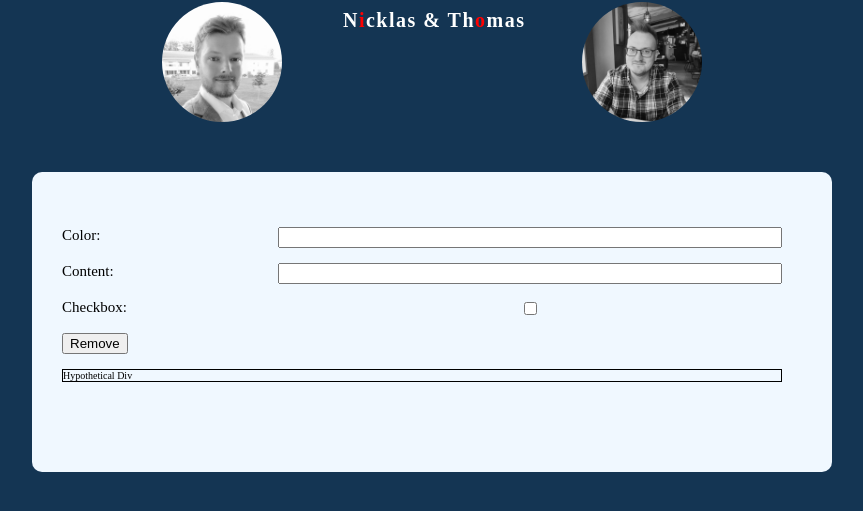
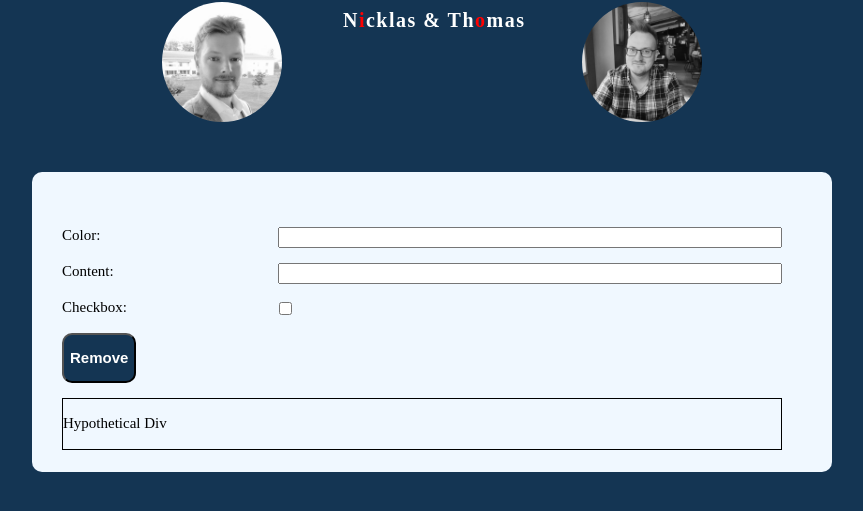
Before and after one commit to Kaffesumpet/gik339-40-labb1, a plain HTML site: page index.html in a window 1280 px wide. Shown: the part 133-644 px from the top of the page, without its empty margins (208-1071 px from the left). Drawn offline with Linux system fonts and the light colour scheme.

Commit message:
Mindre stilistiska ändringar

```diff
--- a/index.html
+++ b/index.html
@@ -48,7 +48,7 @@
                     <input type="text" name="content" id="content" class="textfield" />
                 </div>
 
-                <div class="item grid-minor">
+                <div class="item grid-checkbox">
                     <label for="divStyle">Checkbox:</label>
                     <input type="checkbox" name="divStyle" id="divStyle" class="checkbox" />
                 </div>
--- a/styles/flex'n'grid.css
+++ b/styles/flex'n'grid.css
@@ -1,27 +1,30 @@
-.grid-minor {
-    display: grid;
-    grid-template-columns: 30% 70%;
+.flexbox {
+    display: flex;
+    justify-content: center;
+    align-items: center;
 }
-
-
-.grid-image {
-    display: grid;
-    grid-template-columns: 50% 50%;
-}
-
 
 .grid {
     display: grid;
     grid-template-columns: repeat (2, 1fr);
 }
 
-.flexbox {
-    display: flex;
-    justify-content: center;
-    align-items: center;
-}
-
 .item {
     margin: 0.5rem 1rem 1rem 3rem;
     width: 90%;
 }
+
+.grid-minor {
+    display: grid;
+    grid-template-columns: 30% 70%;
+}
+
+.grid-checkbox {
+    display: grid;
+    grid-template-columns: 6% 50%;
+}
+
+.grid-image {
+    display: grid;
+    grid-template-columns: 50% 50%;
+}
--- a/styles/styling.css
+++ b/styles/styling.css
@@ -25,16 +25,26 @@
     border-radius: 1rem;
 }
 
-
 .window {
     margin-top: 5rem;
 }
 
+.button {
+    height: 5rem;
+    border-radius: 1rem;
+    background-color: #143553;
+    color: white;
+    font-size: 1.5rem;
+    font-weight: 900;
+}
 
 .divvar {
+    display: flex;
+    align-items: center;
     border: .1rem solid black;
+    height: 5rem;
+    font-size: 1.5rem;
 }
-
 
 label {
     font-size: 1.5rem;
```
